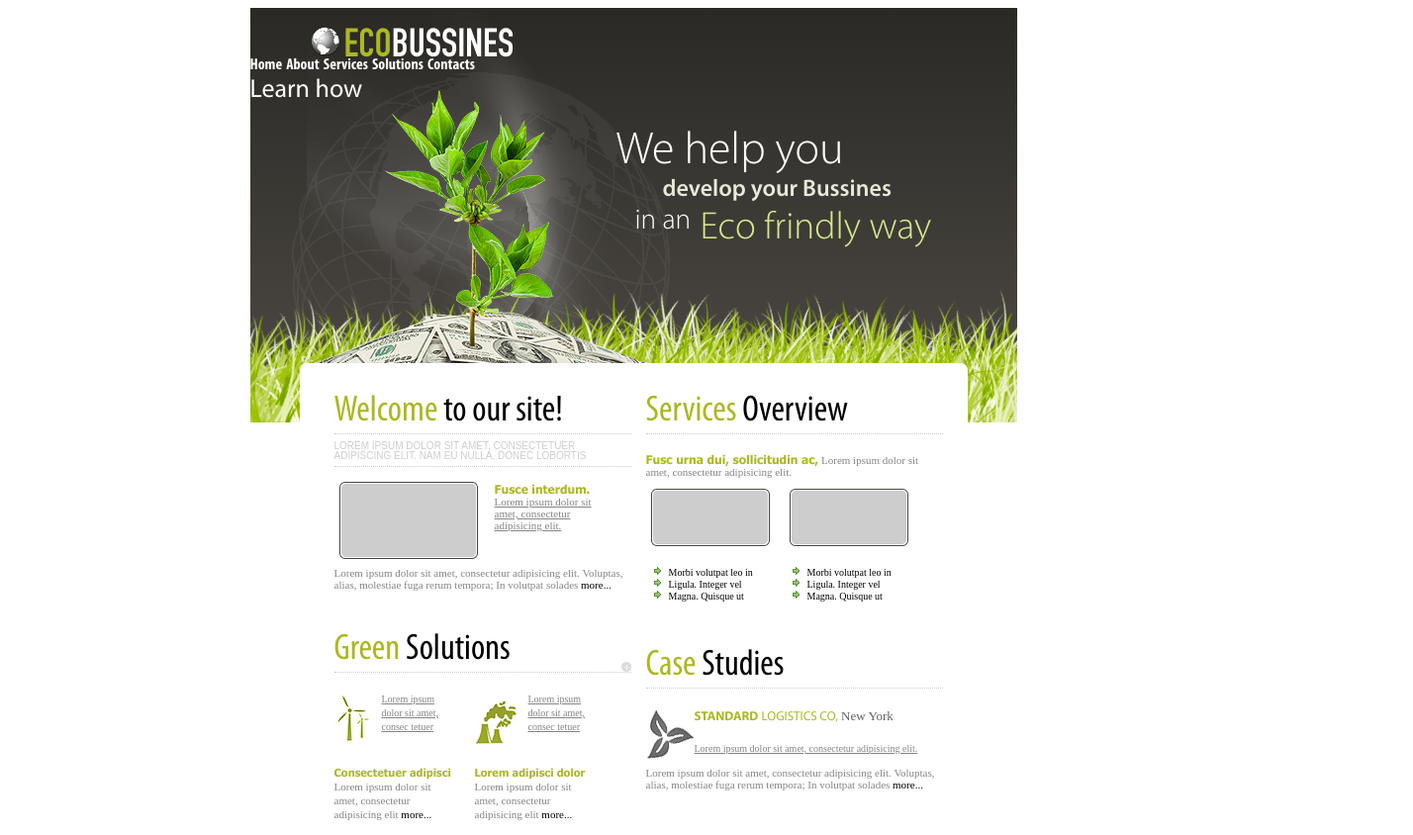
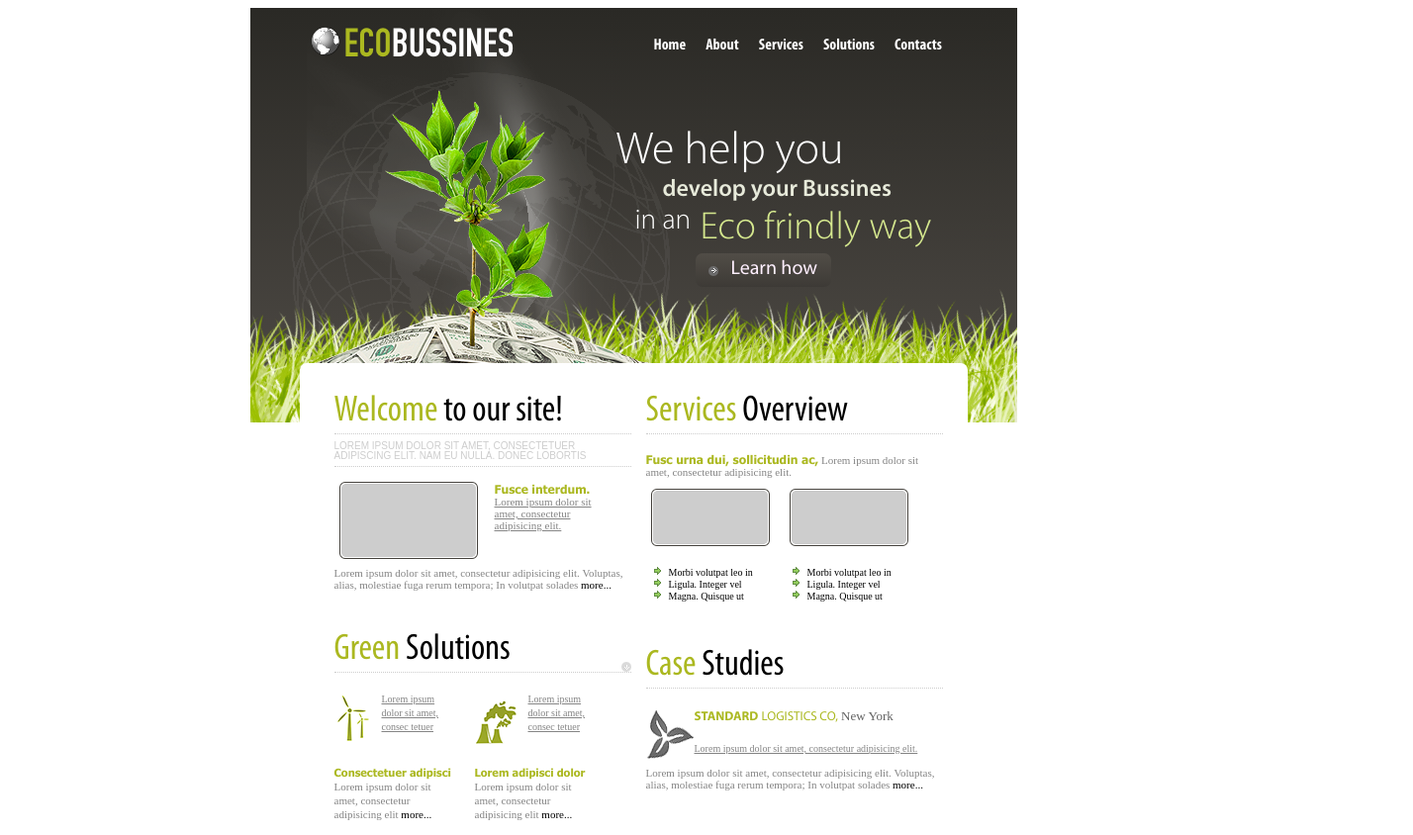
Before and after one commit to MaikonJordan/ecobussines, a plain HTML site: page index.html in a window 1280 px wide. Shown: the top 844 px of the page at 99% size, 1428 px wide, since content can reach past the window. Drawn offline with Linux system fonts and the light colour scheme; a web font is replaced by a local one.

Commit message:
editado arquivos e adicionado readme

```diff
--- a/css/css.css
+++ b/css/css.css
@@ -66,12 +66,17 @@ body {
 	font-family:"MyriadPro-Regular";
 	font-size: 26px;
 }
+.menuPrincipal{
+	position: relative;
+	top: -20px;
+	left: 400px;
+}
 .menuPrincipal a {
 	text-decoration: none;
 	font-family: "MyriadPro-BoldCond";
 	color: #ffffff;
 	font-size: 16px;
-
+	padding: 8px;
 }
 .menuRodape a{
 	text-decoration: none;
@@ -310,3 +315,35 @@ footer {
 	float: left;
 	width: 118px;
 }
+.mensagemBotao {
+	color: #fff0FF;
+	padding: 8px;
+	font-size: 20px;
+	font-family: "MyriadPro-Regular";
+	position: relative;
+	top: 4px;
+	left: 18px;
+}
+.camadaBtn {
+	border-radius: 7px 7px 7px 7px;
+	z-index: 15;
+	position: relative;
+	top: 180px;
+	left: 450px;
+	width: 137px;
+	height: 34px;
+	background:-moz-linear-gradient(top,#514d47,#3d3a36) repeat-X;
+	background:-webkit-gradient(linear,left top,left bottom,from(#514d47),to(#3d3a36)) repeat-X;
+	-ms-filter:"progid:DXImageTransform.Microsoft.gradient(startColorstr=#514d47, endColorstr=#3d3a36)";
+	filter:progid:DXImageTransform.Microsoft.gradient(startColorstr=#514d47,endColorstr=#3d3a36);
+}
+.setaPreta {
+	background-image: url('../img/seta_preta.png');
+	background-repeat: no-repeat;
+	position: relative;
+	top: 13px;
+	left: 13px;
+	width:10px;
+	height:34px;
+	float: left;
+}
--- a/index.html
+++ b/index.html
@@ -33,9 +33,14 @@
 					<span class="mensagemLinha2">develop your Bussines</span>
 					<span class="mensagemLinha3">in an</span>
 					<span class="mensagemLinha4">Eco frindly way</span>
+				<!-- -->
+					<div class="camadaBtn">
+						<div class="setaPreta"></div>
 					<a href="" class="mensagemBotao">Learn how</a>
+				<!-- -->
 				</div>
 				<!-- -->
+				</div>
 			</div>
 			<div class="fundoClaroCorpo">
 				<div class="colunaCorpo">
```
Also changed, not shown: 1 other file.
